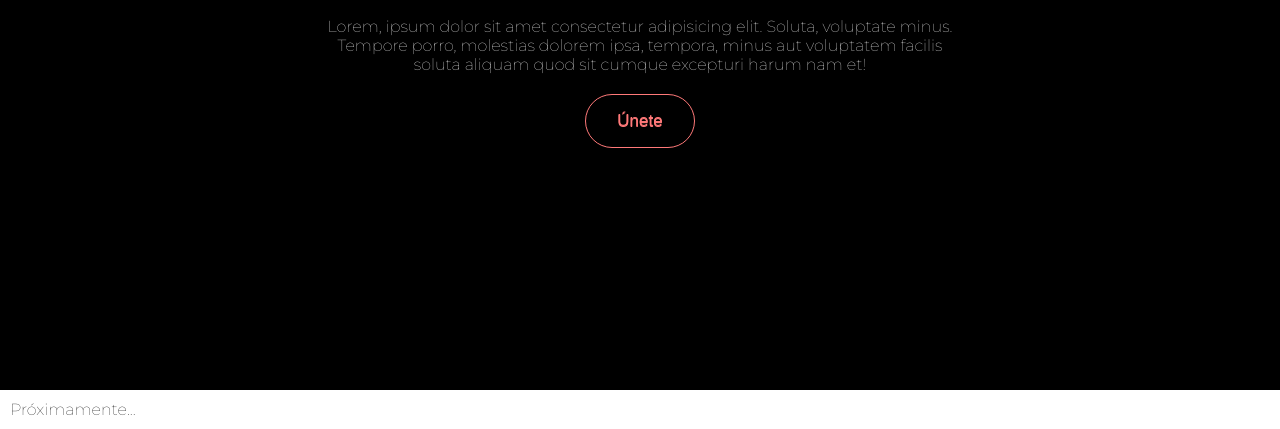
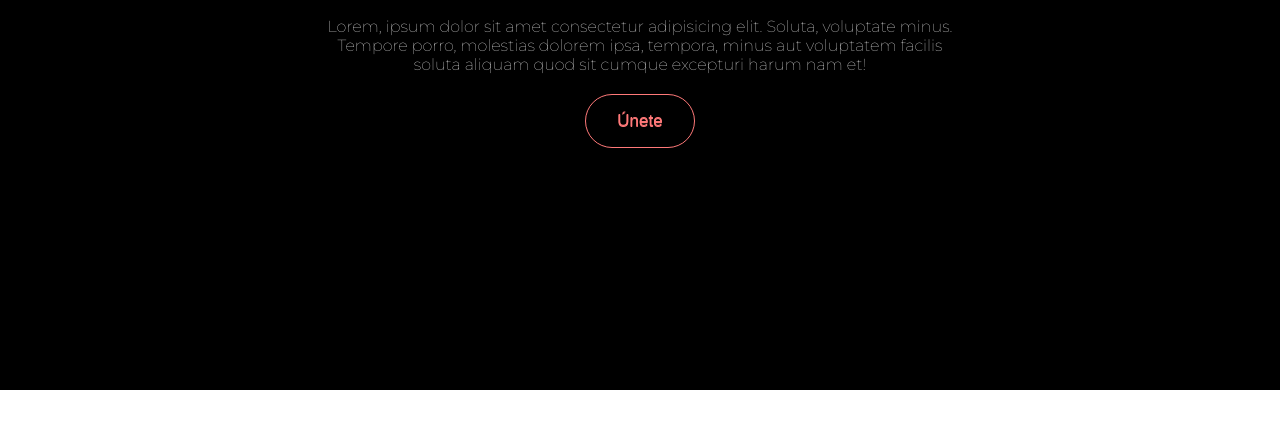
Before and after one commit to Voldwyce/Project-Gaya, a plain HTML site: page index.html in a window 1280 px wide. Shown: the part 410-839 px from the top of the page. After the commit the page ends 800 px from the top, so only its background shows below. Drawn offline with Linux system fonts and the light colour scheme.

Commit message:
Update index.html

```diff
--- a/index.html
+++ b/index.html
@@ -19,10 +19,6 @@
             <a href="html/temp.html" class="button">Únete</a>
         </div>
     </div>
-
-    <div class="text">
-        <p>Próximamente...</p>
-    </div>
 </body>
 
 </html>
```
